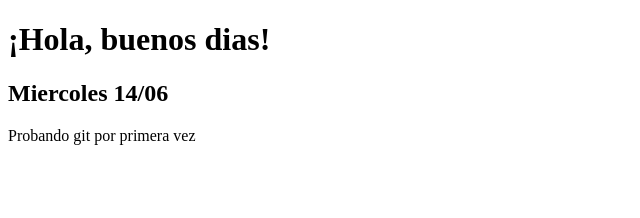
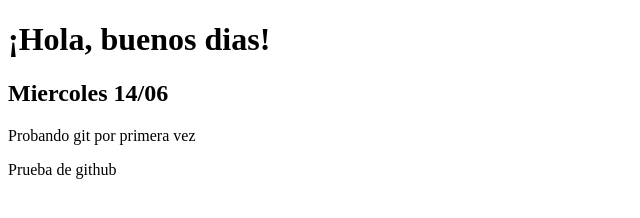
Before and after one commit to iarablanco09/Desarrollo-Web, a plain HTML site: page index.html in a window 1280 px wide. Shown: the whole page, without its empty margins (0-640 px from the left). Drawn offline with Linux system fonts and the light colour scheme.

Commit message:
agregué nuevo parrafo

```diff
--- a/index.html
+++ b/index.html
@@ -10,5 +10,6 @@
     <h1>¡Hola, buenos dias!</h1>
     <h2> Miercoles 14/06</h2>
     <p>Probando git por primera vez</p>
+    <p>Prueba de github</p>
 </body>
 </html>
```
